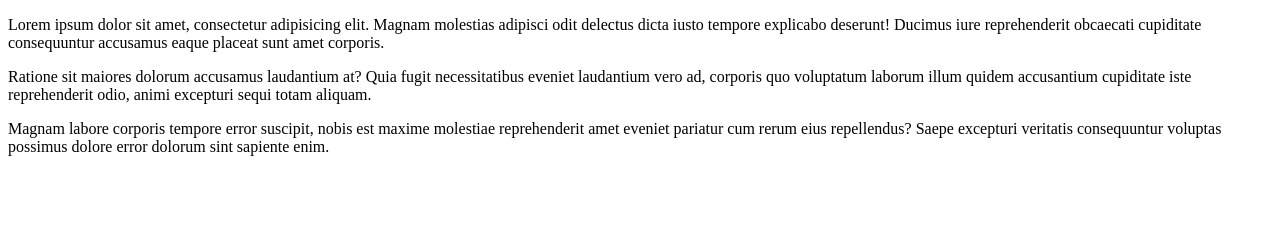
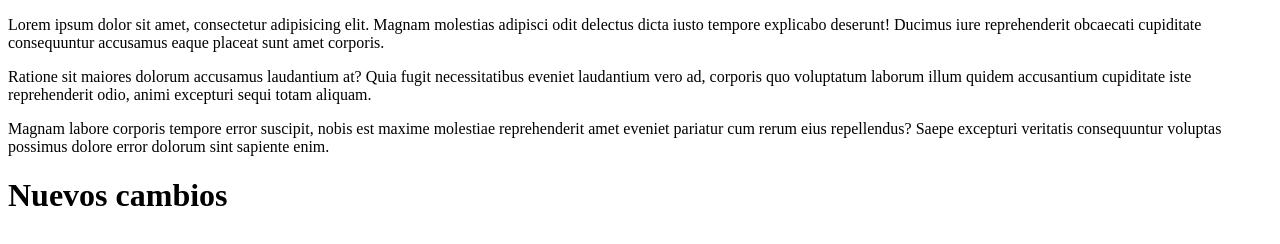
Before and after one commit to miguellaves/MiProyecto2, a plain HTML site: page index.html in a window 1280 px wide. Drawn offline with Linux system fonts and the light colour scheme.

Commit message:
un error

```diff
--- a/index.html
+++ b/index.html
@@ -11,5 +11,6 @@
         <p>Ratione sit maiores dolorum accusamus laudantium at? Quia fugit necessitatibus eveniet laudantium vero ad, corporis quo voluptatum laborum illum quidem accusantium cupiditate iste reprehenderit odio, animi excepturi sequi totam aliquam.</p>
         <p>Magnam labore corporis tempore error suscipit, nobis est maxime molestiae reprehenderit amet eveniet pariatur cum rerum eius repellendus? Saepe excepturi veritatis consequuntur voluptas possimus dolore error dolorum sint sapiente enim.</p>
     </div>
+    <h1>Nuevos cambios</h1>
 </body>
 </html>
```
